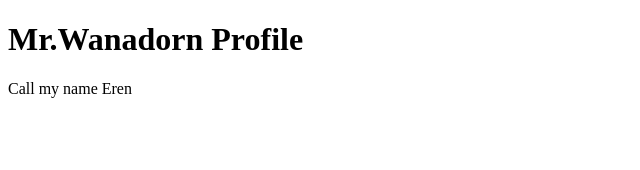
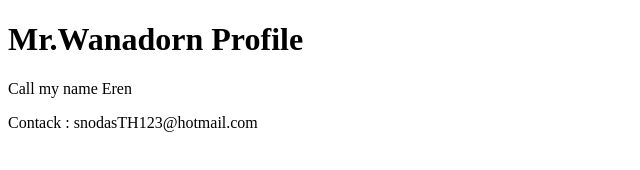
Before and after one commit to Wanadorn/github-desktop-project, a plain HTML site: page index.html in a window 1280 px wide. Shown: the whole page, without its empty margins (0-640 px from the left). Drawn offline with Linux system fonts and the light colour scheme.

Commit message:
Add Contack
add contack

```diff
--- a/index.html
+++ b/index.html
@@ -8,5 +8,6 @@
 <body>
     <h1>Mr.Wanadorn Profile</h1>
     <p>Call my name Eren</p>
+    <footer>Contack : snodasTH123@hotmail.com</footer>
 </body>
 </html>
```
